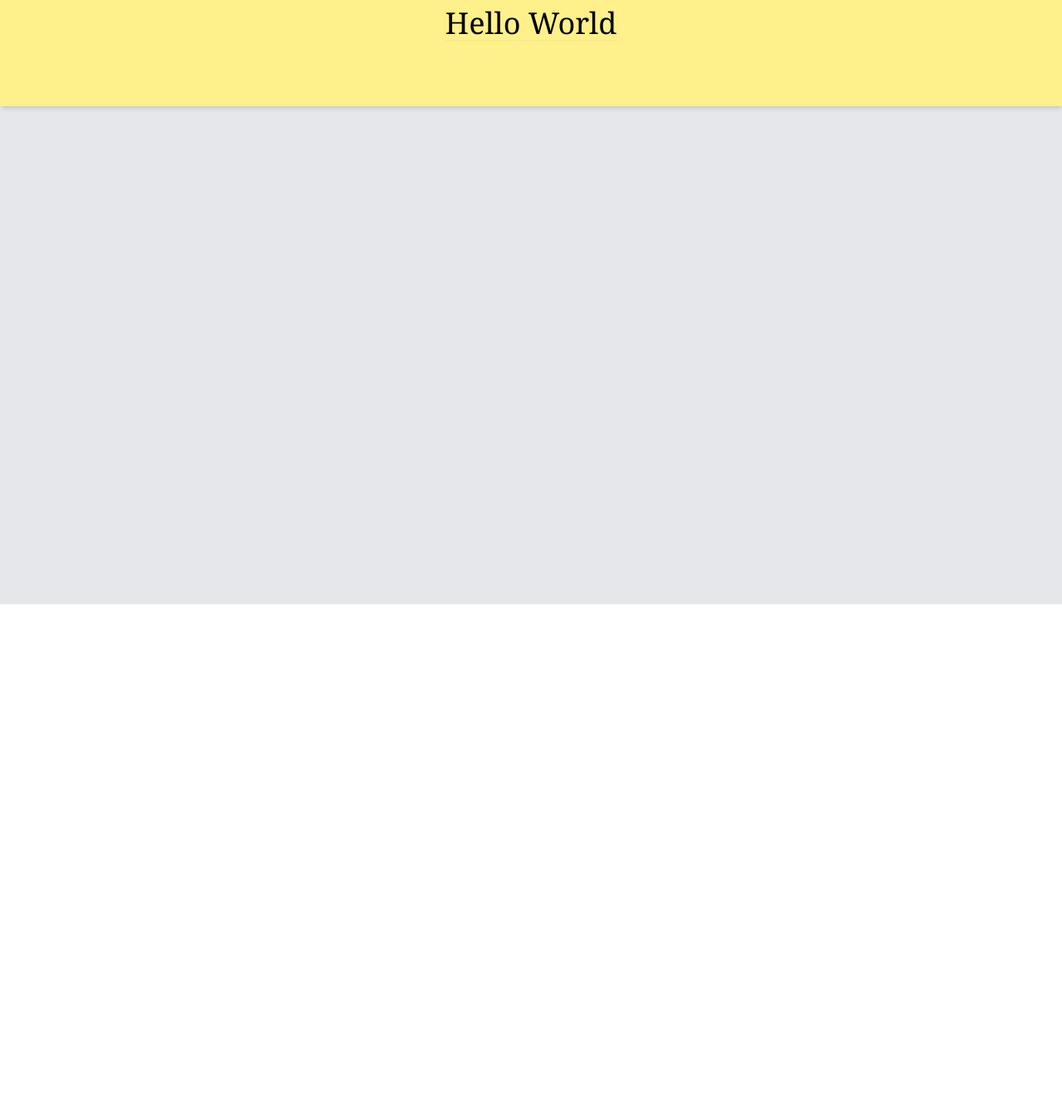
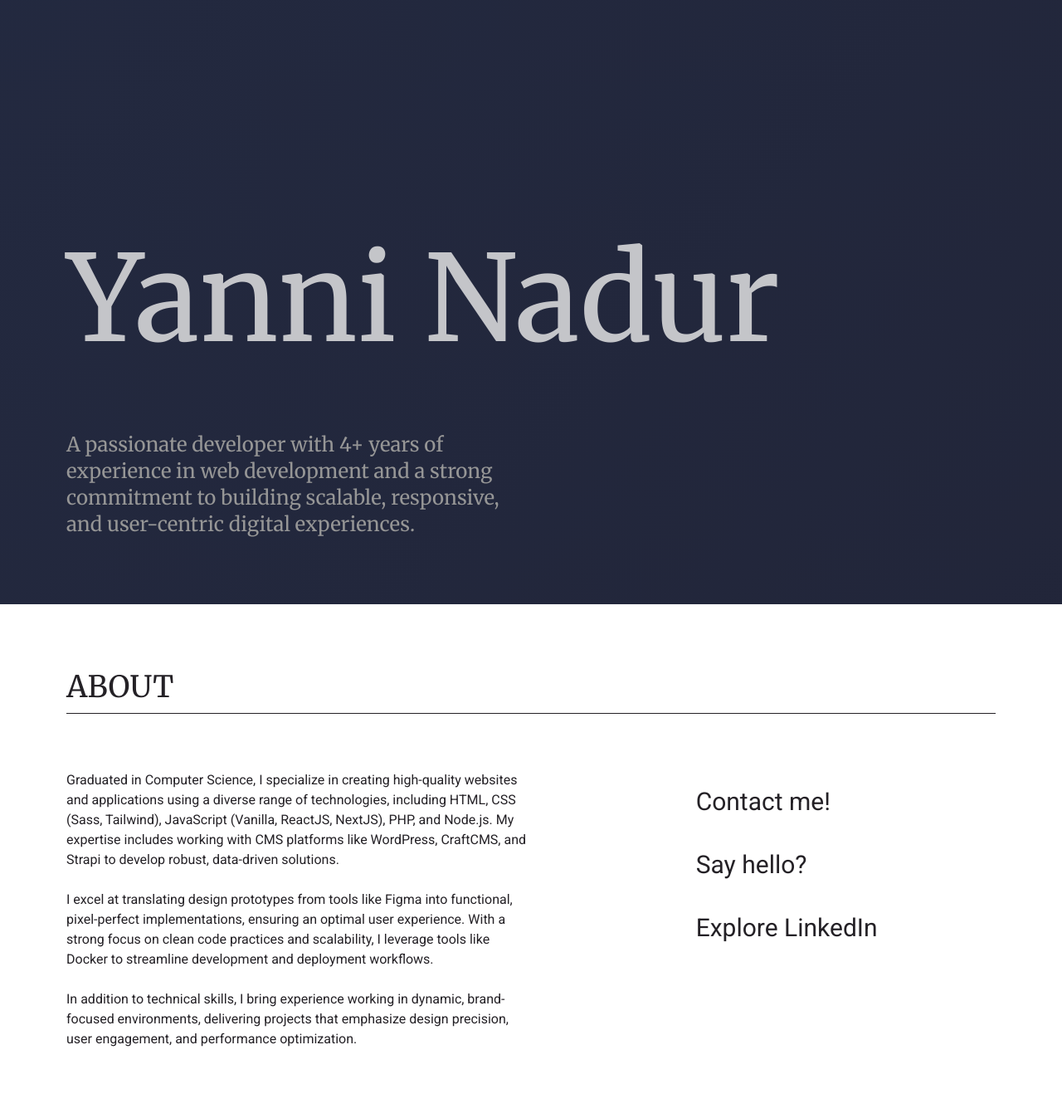
Before and after one commit to yanni-nadur/portfolio, a website: page index.html in a window 1280 px wide. Shown: the part 72-1419 px from the top of the page at 83% size. Before the commit the page ends 800 px from the top, so only its background shows below. Drawn offline with Linux system fonts and the light colour scheme.

Commit message:
chore: some sections

```diff
--- a/index.html
+++ b/index.html
@@ -4,11 +4,57 @@
         <meta name="viewport" content="width=device-width, initial-scale=1.0">
         <title>Portfolio</title>
         <link href="dist/css/style.css" rel="stylesheet">
+        <link href="https://fonts.googleapis.com/css2?family=Roboto:wght@400;700&family=Merriweather:wght@400;700&display=swap" rel="stylesheet">
     </head>
     <body>
-        <section id="banner" class="h-screen bg-gray-200">
-            <div class="shadow-md py-20 flex items-center justify-center bg-yellow-200">
-                <h1 class="text-4xl font-serif text-black shadow-sm">Hello World</h1>
+        <section id="banner" class="background">
+            <div class="container h-screen flex items-end">
+                <div class="grid grid-cols-12 h-fit py-20">
+                    <div class="col-span-12 font-serif mb-20">
+                        <h1 class="text-[9rem] leading-[10rem] text-lightGray">Yanni Nadur</h1>
+                    </div>
+                    <div class="col-span-6">
+                        <h2 class="text-2xl">A passionate developer with 4+ years of experience in web development and a strong commitment to building scalable, responsive, and user-centric digital experiences.</h2>
+                    </div>
+                </div>
+            </div>
+        </section>
+        <section id="about" class="bg-white text-darkGray">
+            <div class="container h-screen">
+                <div class="grid grid-cols-12 py-20">
+                    <div class="col-span-12 mb-20 relative after:absolute after:left-0 after:-bottom-3 after:h-[1px] after:w-full after:bg-darkGray">
+                        <h3 class="font-serif text-4xl uppercase">About</h3>
+                    </div>
+                    <div class="col-span-12 lg:col-span-6">
+                        <p> Graduated in Computer Science, I specialize in creating high-quality websites and applications using a diverse range of technologies, including HTML, CSS (Sass, Tailwind), JavaScript (Vanilla, ReactJS, NextJS), PHP, and Node.js. My expertise includes working with CMS platforms like WordPress, CraftCMS, and Strapi to develop robust, data-driven solutions.</p>
+                        <br>
+                        <p>I excel at translating design prototypes from tools like Figma into functional, pixel-perfect implementations, ensuring an optimal user experience. With a strong focus on clean code practices and scalability, I leverage tools like Docker to streamline development and deployment workflows.</p>
+                        <br>
+                        <p>In addition to technical skills, I bring experience working in dynamic, brand-focused environments, delivering projects that emphasize design precision, user engagement, and performance optimization.</p>
+                    </div>
+                    <div class="col-span-12 lg:col-start-9 lg:col-span-4">
+                        <ul>
+                            <li class="group hover:cursor-pointer relative hover:bg-darkGray py-5 px-3 text-3xl ease-in-out duration-300 border-darkGray overflow-hidden">
+                                <div class="group-hover:opacity-0 ease-in-out duration-300">
+                                    Contact me!
+                                </div>
+                                <div class="-left-48 opacity-0 py-5 px-3 group-hover:opacity-100 group-hover:w-full ease-in-out duration-300 z-10 absolute top-0 group-hover:left-0 text-lightGray">+55 (11) 94927-2576</div>
+                            </li>
+                            <li class="group hover:cursor-pointer relative hover:bg-darkGray py-5 px-3 text-3xl ease-in-out duration-300 border-darkGray overflow-hidden">
+                                <div class="group-hover:opacity-0 ease-in-out duration-300">
+                                    Say hello?
+                                </div>
+                                <div class="-left-48 opacity-0 py-5 px-3 group-hover:opacity-100 group-hover:w-full ease-in-out duration-300 z-10 absolute top-0 group-hover:left-0 text-lightGray">+55 (11) 94927-2576</div>
+                            </li>
+                            <li class="group hover:cursor-pointer relative hover:bg-darkGray py-5 px-3 text-3xl ease-in-out duration-300 border-darkGray overflow-hidden">
+                                <div class="group-hover:opacity-0 ease-in-out duration-300">
+                                    Explore LinkedIn
+                                </div>
+                                <div class="-left-48 opacity-0 py-5 px-3 group-hover:opacity-100 group-hover:w-full ease-in-out duration-300 z-10 absolute top-0 group-hover:left-0 text-lightGray">+55 (11) 94927-2576</div>
+                            </li>
+                        </ul>
+                    </div>
+                </div>
             </div>
         </section>
     </body>
--- a/src/css/style.css
+++ b/src/css/style.css
@@ -1,3 +1,37 @@
 @tailwind base;
 @tailwind components;
 @tailwind utilities;
+
+body{
+    @apply font-sans bg-darkGray text-normalGray;
+}
+
+h1, h2, h3{
+    @apply font-serif
+}
+
+.container{
+    @apply w-full sm:px-5 md:max-w-[48rem] md:px-8 lg:max-w-[64rem] lg:px-10 xl:max-w-[100rem] xl:px-20 my-0 mx-auto;
+}
+
+.background {
+    @apply w-full h-full relative;
+    /* background: linear-gradient(132deg, #FC415A, #591BC5, #212335); */
+    background: linear-gradient(132deg, #646262, #232a41, #212335);
+    background-size: 400% 400%;
+    animation: Gradient 8s ease-in-out infinite;
+}
+
+@keyframes Gradient {
+    0% {
+      background-position: 0% 50%;
+    }
+
+    50% {
+      background-position: 100% 50%;
+    }
+
+    100% {
+      background-position: 0% 50%;
+    }
+}
--- a/tailwind.config.js
+++ b/tailwind.config.js
@@ -5,7 +5,17 @@ module.exports = {
     './src/**/*.{html,js}',
   ],
   theme: {
-    extend: {},
+    extend: {
+      fontFamily: {
+        sans: ['Roboto', 'sans-serif'],
+        serif: ['Merriweather', 'serif'],
+      },
+      colors: {
+        lightGray: '#C4C5C9',
+        darkGray: '#242126',
+        normalGray: '#969696'
+      },
+    },
   },
   plugins: [],
 }
```
Also changed, not shown: dist/css/style.css.
